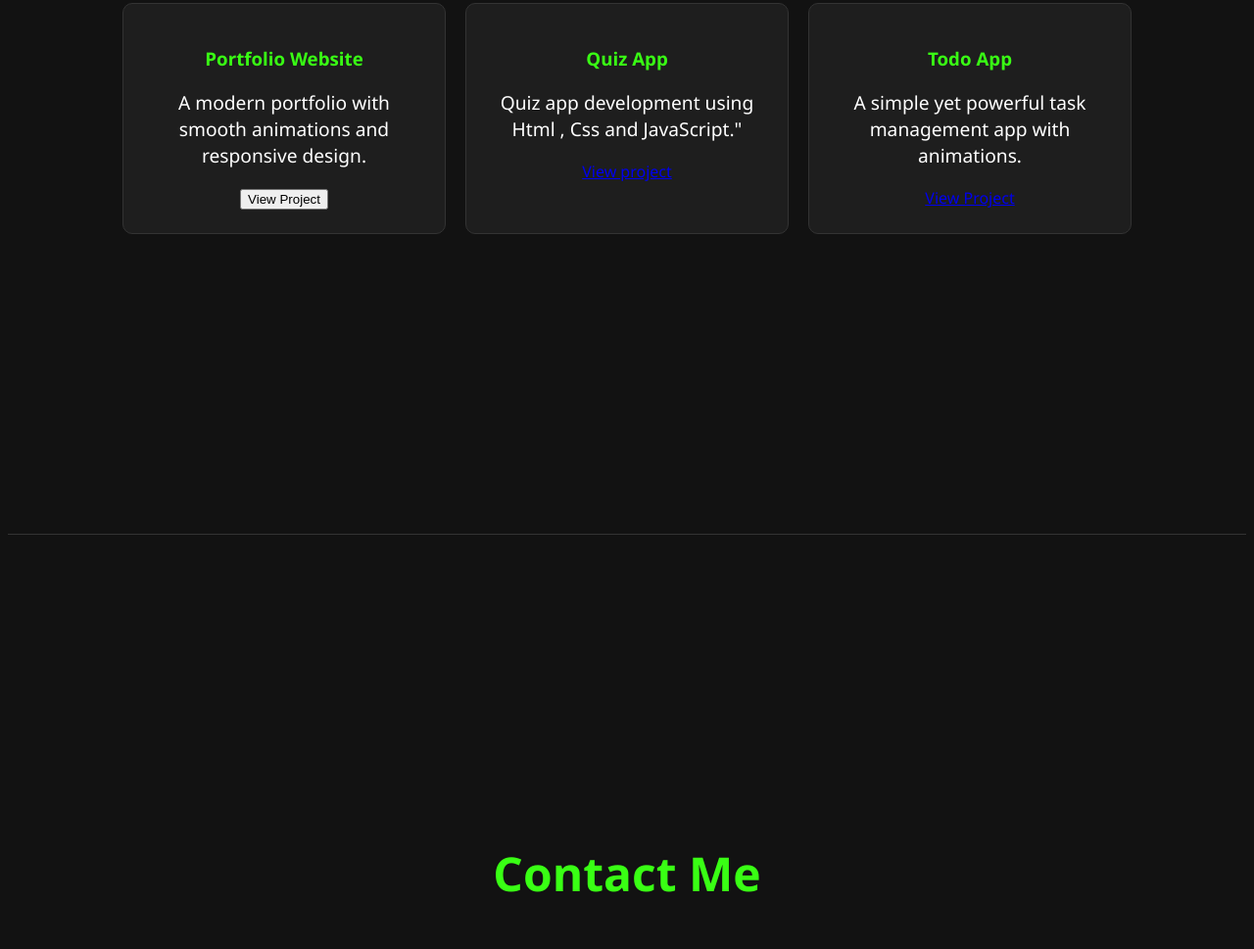
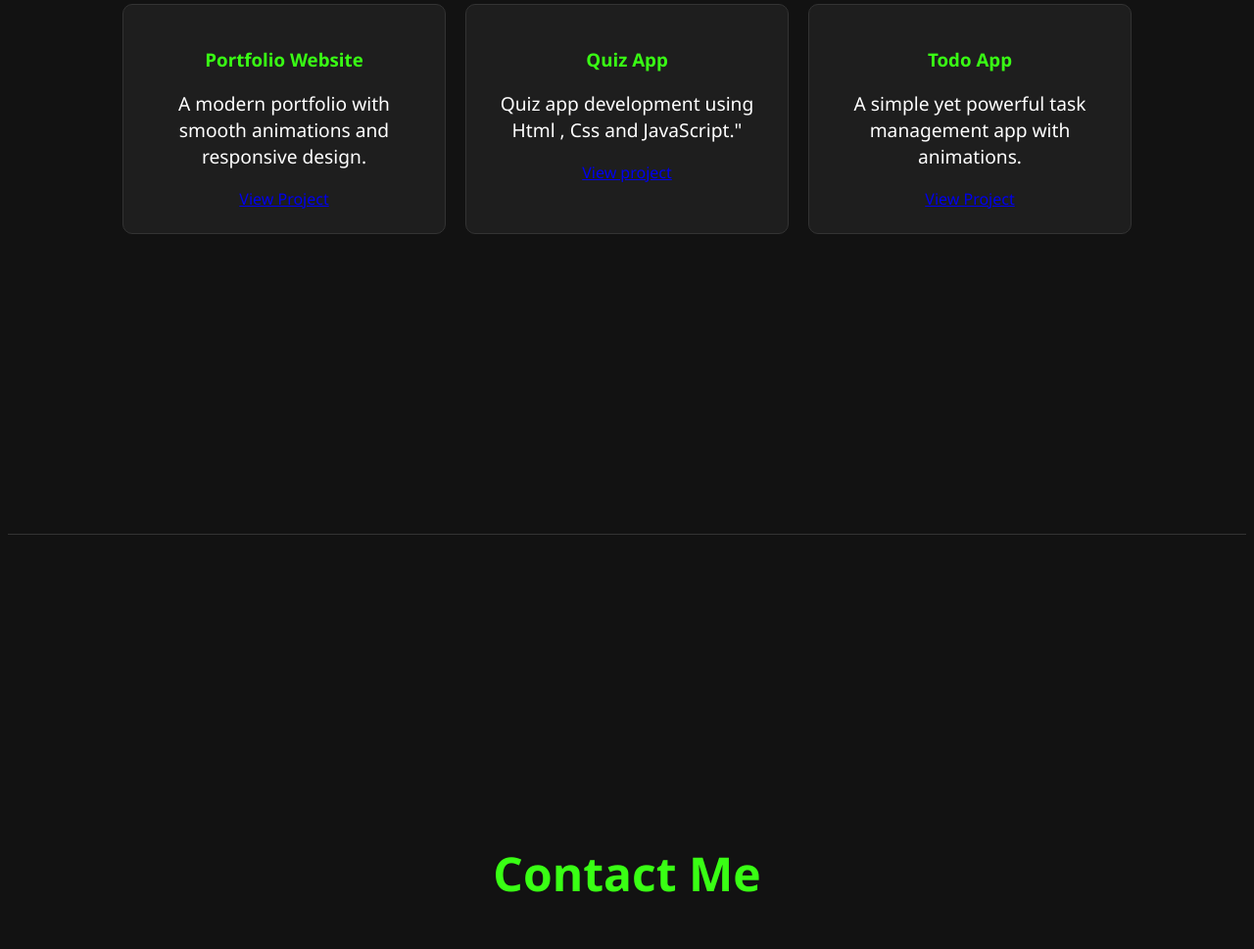
Before and after one commit to KrishnaFoujdar/My-protfolio, a plain HTML site: page index.html in a window 1280 px wide. Shown: the part 2430-3399 px from the top of the page at 98% size. Drawn offline with nearby package versions, Linux system fonts and the light colour scheme.

Commit message:
Update index.html

```diff
--- a/index.html
+++ b/index.html
@@ -46,7 +46,7 @@
         <div class="project-card" data-aos="fade-up">
           <h3>Portfolio Website</h3>
           <p>A modern portfolio with smooth animations and responsive design.</p>
-          <from action="https://krishnafoujdar.github.io/My-protfolio/"><button>View Project</button></from>
+          <a href="https://krishnafoujdar.github.io/My-protfolio/">View Project</a>
         </div>
         <div class="project-card" data-aos="fade-up" data-aos-delay="100">
           <h3>Quiz App</h3>
```
